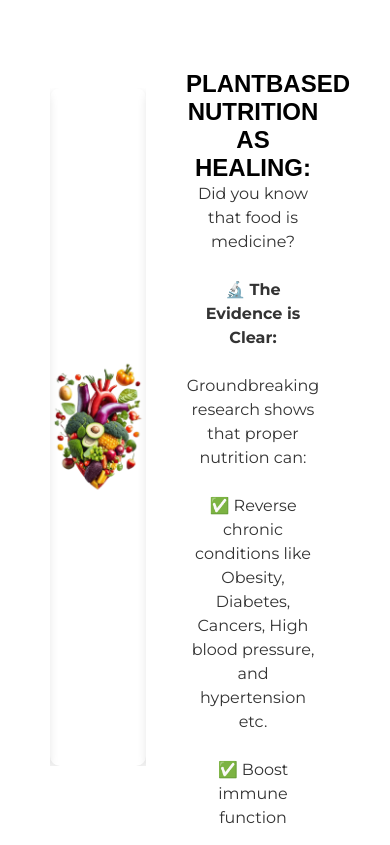
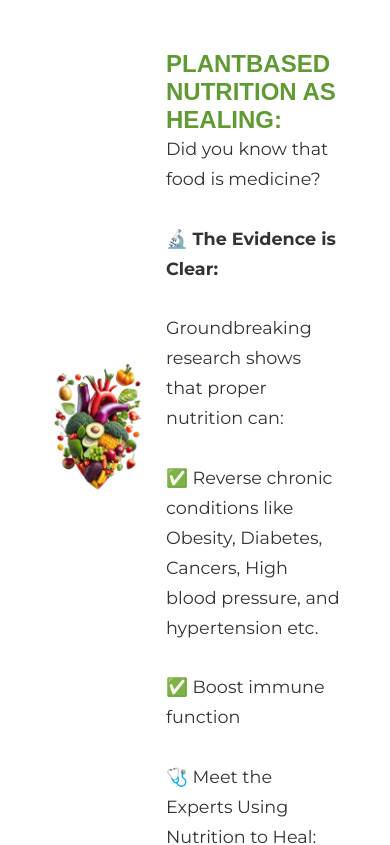
Before and after one commit to AntipasBen23/PlantBased4-Frontend, a React (Vite) app: page /second-section in a window 390 px wide. Shown: the top 845 px of the page. Built offline with nearby package versions, Linux system fonts and the light colour scheme.

Commit message:
Updated colour ui

```diff
--- a/src/index.css
+++ b/src/index.css
@@ -45,6 +45,7 @@ h1{
 
 h2{
     font-family: 'Comorant', sans-serif;
+    color: #609a33;
 }
 
 h3{
@@ -226,7 +227,6 @@ p{
     height: auto; /* Ensure the image is not cropped */
     object-fit: contain; /* Maintain aspect ratio */
     border-radius: 10px; /* Rounded edges */
-    box-shadow: 0 4px 10px rgba(0, 0, 0, 0.1); /* Add soft shadow */
 }
 .second-section .contentss {
    width: 60%;
--- a/src/mobile.css
+++ b/src/mobile.css
@@ -35,80 +35,4 @@
     .cta-container .autoTypingText {
         font-size: 18px;
     }
-
-    .secondSection {
-        display: grid;
-        grid-template-columns: 1fr; /* Single column layout */
-        grid-template-rows: auto auto; /* Two rows: carousel and content */
-        gap: 20px; /* Space between rows */
-        padding: 20px; /* Padding around the section */
-        height: auto; /* Allow the height to adapt */
-        align-items: start; /* Align items to the top */
-    }
-
-    .carouselContainer {
-        display: flex;
-        justify-content: center; /* Center the carousel horizontally */
-        align-items: center; /* Center carousel vertically */
-        width: 100%; /* Full width of the container */
-        height: auto; /* Adjust height based on content */
-        overflow: hidden; /* Hide any overflowing parts */
-        position: relative; /* Relative to position it within the grid */
-        padding-top: 10px; /* Ensure spacing above the carousel */
-        box-sizing: border-box; /* Include padding in the width/height calculation */
-    }
-
-    .imageSlider {
-        display: flex;
-        width: 100%; /* Full width for the slider */
-        transition: transform 1s ease-in-out; /* Smooth sliding animation */
-        transform: translateX(var(--translateX, 0)); /* Dynamically control sliding */
-    }
-
-    .carouselImage {
-        flex: 0 0 100%; /* Display one image at a time */
-        width: 100%; /* Fit image to the container width */
-        height: auto; /* Maintain aspect ratio */
-        object-fit: contain; /* Prevent image distortion */
-        border-radius: 10px; /* Rounded corners for the image */
-        box-shadow: 0 4px 10px rgba(0, 0, 0, 0.1); /* Subtle shadow effect */
-    }
-
-    .contentss {
-        width: 100%; /* Full width for the content */
-        padding: 20px; /* Add space around the content */
-        text-align: center; /* Center-align text */
-    }
-
-    .contentss .parr {
-        font-size: 1.8rem; /* Adjust font size for headers */
-        font-weight: 800; /* Bold header text */
-        color: #609a33; /* Primary color for header */
-        margin-bottom: 20px; /* Space below the header */
-    }
-
-    .contentss p {
-        font-size: 1rem; /* Smaller font size for mobile */
-        line-height: 1.5; /* Improved readability with line spacing */
-        color: #333; /* Soft black text color */
-    }
-
-    .S2Btn {
-        padding: 12px 24px;
-        font-size: 1rem;
-        background-color: #609a33; /* Button background */
-        color: white;
-        border: none;
-        border-radius: 8px;
-        cursor: pointer;
-        font-weight: bold;
-        transition: all 0.3s ease; /* Smooth hover effects */
-        box-shadow: 0 4px 6px rgba(0, 0, 0, 0.1); /* Subtle shadow */
-    }
-
-    .S2Btn:hover {
-        background-color: #4a7e26; /* Darker green on hover */
-        transform: scale(1.05); /* Slight scaling effect on hover */
-        box-shadow: 0 6px 10px rgba(0, 0, 0, 0.2); /* More pronounced shadow on hover */
-    }
 }
```
